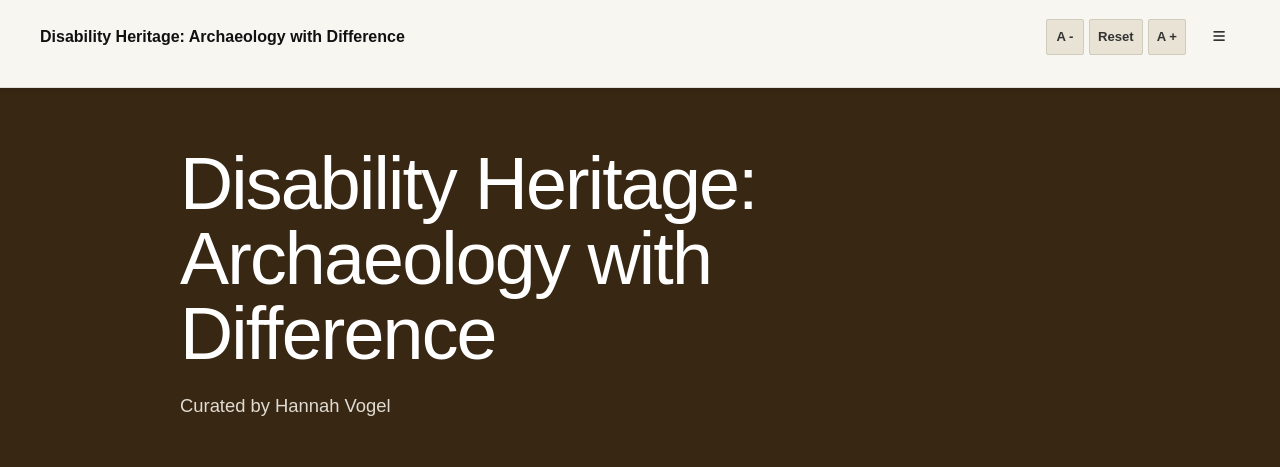
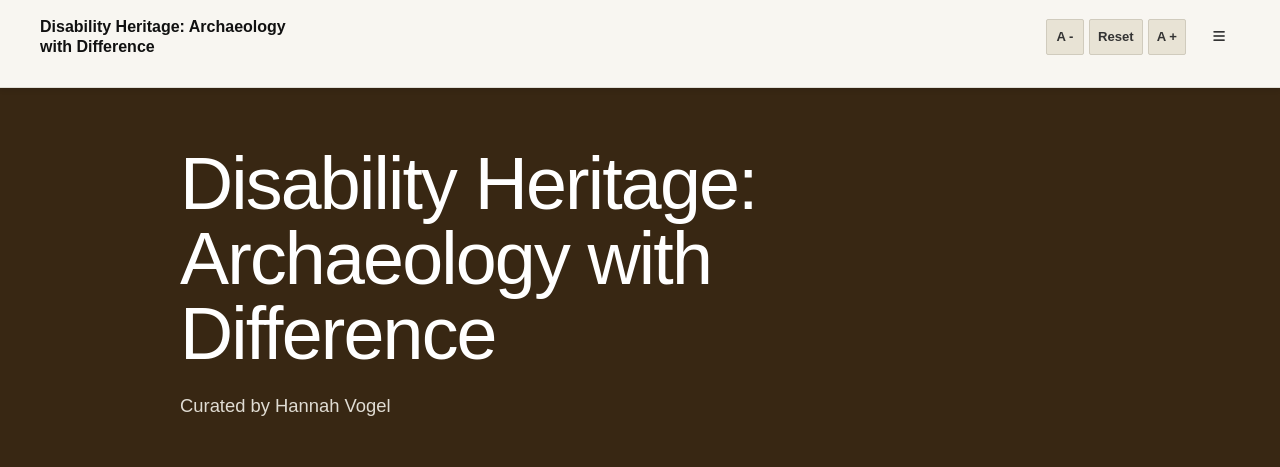
Before and after one commit to HannahVogelArchaeology/group34, a Jekyll site: the page built from index.md, in a window 1280 px wide and 1400 px high. Shown: the top 467 px of the window. Built offline with Jekyll 4.4.1, drawn with Linux system fonts in a browser that asks for light colours; grey boxes are pictures that could not be loaded.

Commit message:
navigation ratio

```diff
--- a/_sass/_header.scss
+++ b/_sass/_header.scss
@@ -15,7 +15,7 @@
 
   .header-content {
     display: grid;
-    grid-template-columns: minmax(180px, 1fr) minmax(180px, 1fr) auto;
+    grid-template-columns: minmax(180px, 0.6fr) minmax(200px, 1.5fr) auto;
     min-height: 100%;
     align-items: center;
     max-width: 1200px;
```
